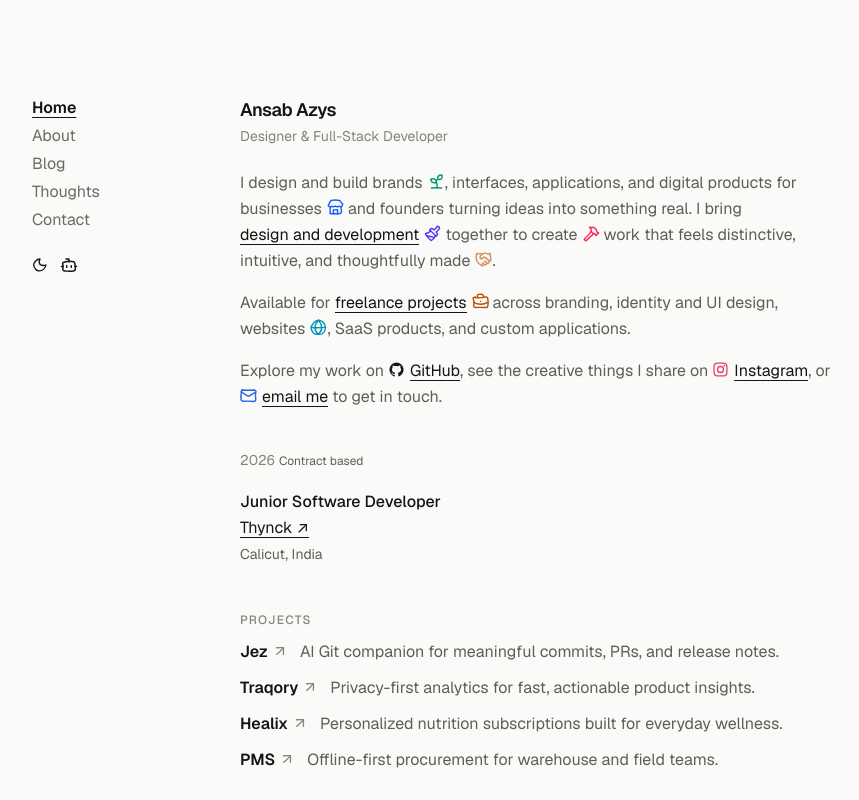
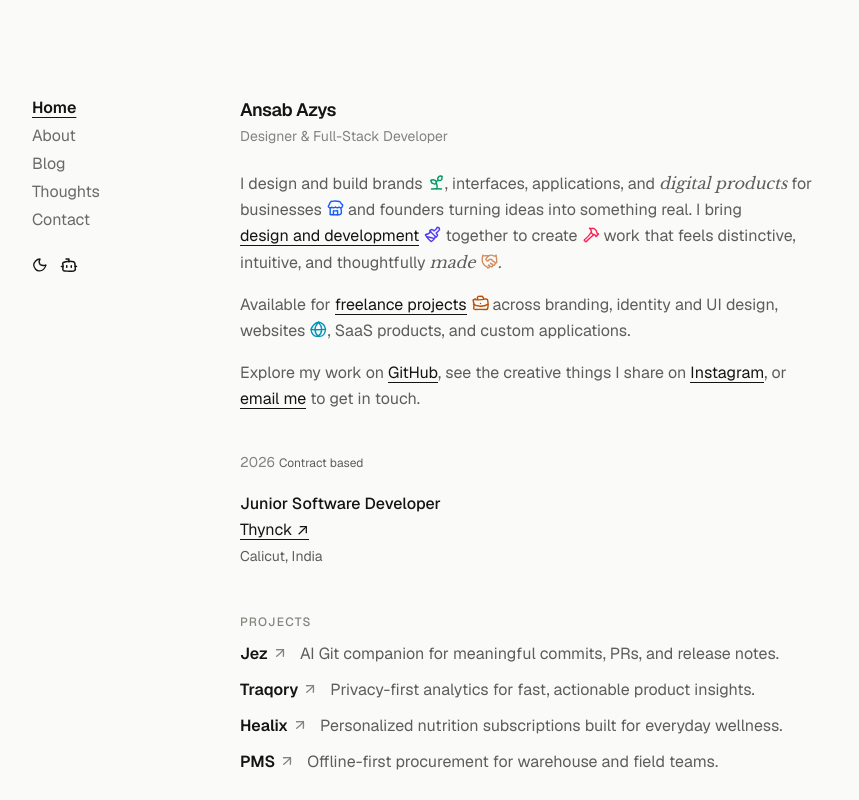
Before and after one commit to ansabazys/portfolio, a Next.js app: page / in a window 1280 px wide. Shown: the top 800 px of the page, without its empty margins (128-987 px from the left). Built offline with nearby package versions, Linux system fonts and the light colour scheme.

Commit message:
Refine home intro typography

```diff
--- a/app/globals.css
+++ b/app/globals.css
@@ -36,6 +36,7 @@
   --color-border-strong: #D5D3CC;
   --color-accent: #21201D;
   --font-sans: var(--font-geist-sans), -apple-system, BlinkMacSystemFont, "Segoe UI", Roboto, sans-serif;
+  --font-libre-baskerville: var(--font-libre-baskerville), Georgia, serif;
 }
 
 html {
--- a/app/layout.tsx
+++ b/app/layout.tsx
@@ -1,5 +1,5 @@
 import type { Metadata } from "next";
-import { Geist } from "next/font/google";
+import { Geist, Libre_Baskerville } from "next/font/google";
 import Script from "next/script";
 import "./globals.css";
 import { PublicChrome } from "@/components/navigation/PublicChrome";
@@ -9,6 +9,13 @@
 const geistSans = Geist({
   variable: "--font-geist-sans",
   subsets: ["latin"],
+});
+
+const libreBaskerville = Libre_Baskerville({
+  variable: "--font-libre-baskerville",
+  subsets: ["latin"],
+  weight: ["400", "700"],
+  style: ["normal", "italic"],
 });
 
 export const metadata: Metadata = {
@@ -56,7 +63,7 @@
   children: React.ReactNode;
 }>) {
   return (
-    <html lang="en" className={geistSans.variable} suppressHydrationWarning data-scroll-behavior="smooth">
+    <html lang="en" className={`${geistSans.variable} ${libreBaskerville.variable}`} suppressHydrationWarning data-scroll-behavior="smooth">
       <head>
         <script
           dangerouslySetInnerHTML={{
--- a/components/home/Hero.tsx
+++ b/components/home/Hero.tsx
@@ -7,7 +7,7 @@
 import { siteConfig } from "@/lib/seo";
 import { projects } from "@/lib/projects";
 import { FAQAccordion } from "@/components/home/FAQAccordion";
-import { BrandIcon, BusinessIcon, CreateIcon, DesignIcon, EmailIcon, FreelanceIcon, GithubIcon, GlobeIcon, InstagramIcon, TogetherIcon } from "@/components/icons";
+import { BrandIcon, BusinessIcon, CreateIcon, DesignIcon, FreelanceIcon, GlobeIcon, TogetherIcon } from "@/components/icons";
 
 const projectSummaries: Record<string, string> = {
   traqory: "Privacy-first analytics for fast, actionable product insights.",
@@ -151,7 +151,11 @@
               </span>
               ,
             </span>{" "}
-            interfaces, applications, and digital products for{" "}
+            interfaces, applications, and{" "}
+            <span className="whitespace-nowrap font-libre-baskerville italic">
+              digital products
+            </span>{" "}
+            for{" "}
             <span className="whitespace-nowrap">
               businesses
               <span className="inline-flex items-center align-[-0.15em] ml-[5px]">
@@ -173,7 +177,7 @@
               </span>
             </span>{" "}
             work that feels distinctive, intuitive, and thoughtfully{" "}
-            <span className="whitespace-nowrap">
+            <span className="whitespace-nowrap font-libre-baskerville italic">
               made
               <span className="inline-flex items-center align-[-0.15em] ml-[5px]">
                 <TogetherIcon size={17} />
@@ -201,10 +205,6 @@
           </p>
           <p>
             Explore my work on{" "}
-            <span className="whitespace-nowrap">
-              <span className="inline-flex items-center align-[-0.15em] mr-[5px]">
-                <GithubIcon size={17} />
-              </span>
             <a
               href={siteConfig.github}
               target="_blank"
@@ -213,12 +213,7 @@
             >
               GitHub
             </a>
-            </span>
             , see the creative things I share on{" "}
-            <span className="whitespace-nowrap">
-              <span className="inline-flex items-center align-[-0.15em] mr-[5px]">
-                <InstagramIcon size={17} />
-              </span>
             <a
               href={siteConfig.instagram}
               target="_blank"
@@ -227,19 +222,13 @@
             >
               Instagram
             </a>
-            </span>
             , or{" "}
-            <span className="whitespace-nowrap">
-              <span className="inline-flex items-center align-[-0.15em] mr-[5px]">
-                <EmailIcon size={17} />
-              </span>
             <a
               href={`mailto:${siteConfig.email}`}
               className="animated-underline text-[var(--text-primary)]"
             >
               email me
-              </a>
-            </span>{" "}
+            </a>{" "}
             to get in touch.
           </p>
         </motion.div>
--- a/components/icons/EmailIcon.tsx
+++ /dev/null
@@ -1,29 +0,0 @@
-import React from "react";
-import { IconProps } from "./BrandIcon";
-import { cn } from "@/lib/utils";
-
-export function EmailIcon({
-  size = 17,
-  className = "",
-  ...props
-}: IconProps) {
-  return (
-    <svg
-      xmlns="http://www.w3.org/2000/svg"
-      width={size}
-      height={size}
-      viewBox="0 0 24 24"
-      fill="none"
-      stroke="currentColor"
-      strokeWidth="2"
-      strokeLinecap="round"
-      strokeLinejoin="round"
-      className={cn("text-[#2563EB]", className)}
-      aria-hidden="true"
-      {...props}
-    >
-      <path d="M21.57 7.44Q17.47 9.81 13.04 12.62C12.05 13.43 11.85 13.24 10.57 12.52Q6.27 10.22 1.94 6.78" />
-      <path d="M3.53 4.57Q12 4.73 20.01 4.28C21.17 4.38 21.56 4.78 22.56 5.93Q21.08 12 22.22 17.57C22.69 19.63 21.46 19.7 19.96 20.38Q12 19.55 4.33 20.16C2.2 19.65 1.99 19.16 1.48 18.45Q1.02 12 1.99 5.67C1.66 4.28 3.01 3.8 3.52 3.6Q4.22 3.75 3.52 4.23" />
-    </svg>
-  );
-}
--- a/components/icons/GithubIcon.tsx
+++ /dev/null
@@ -1,24 +0,0 @@
-import React from "react";
-import { IconProps } from "./BrandIcon";
-import { cn } from "@/lib/utils";
-
-export function GithubIcon({
-  size = 17,
-  className = "",
-  ...props
-}: IconProps) {
-  return (
-    <svg
-      xmlns="http://www.w3.org/2000/svg"
-      width={size}
-      height={size}
-      viewBox="0 0 24 24"
-      fill="currentColor"
-      className={cn("text-[#181717] dark:text-white", className)}
-      aria-hidden="true"
-      {...props}
-    >
-      <path d="M12,2.2467A10.00042,10.00042,0,0,0,8.83752,21.73419c.5.08752.6875-.21247.6875-.475,0-.23749-.01251-1.025-.01251-1.86249C7,19.85919,6.35,18.78423,6.15,18.22173A3.636,3.636,0,0,0,5.125,16.8092c-.35-.1875-.85-.65-.01251-.66248A2.00117,2.00117,0,0,1,6.65,17.17169a2.13742,2.13742,0,0,0,2.91248.825A2.10376,2.10376,0,0,1,10.2,16.65923c-2.225-.25-4.55-1.11254-4.55-4.9375a3.89187,3.89187,0,0,1,1.025-2.6875,3.59373,3.59373,0,0,1,.1-2.65s.83747-.26251,2.75,1.025a9.42747,9.42747,0,0,1,5,0c1.91248-1.3,2.75-1.025,2.75-1.025a3.59323,3.59323,0,0,1,.1,2.65,3.869,3.869,0,0,1,1.025,2.6875c0,3.83747-2.33752,4.6875-4.5625,4.9375a2.36814,2.36814,0,0,1,.675,1.85c0,1.33752-.01251,2.41248-.01251,2.75,0,.26251.1875.575.6875.475A10.0053,10.0053,0,0,0,12,2.2467Z" />
-    </svg>
-  );
-}
--- a/components/icons/InstagramIcon.tsx
+++ /dev/null
@@ -1,24 +0,0 @@
-import React from "react";
-import { IconProps } from "./BrandIcon";
-import { cn } from "@/lib/utils";
-
-export function InstagramIcon({
-  size = 17,
-  className = "",
-  ...props
-}: IconProps) {
-  return (
-    <svg
-      xmlns="http://www.w3.org/2000/svg"
-      width={size}
-      height={size}
-      viewBox="0 0 24 24"
-      fill="currentColor"
-      className={cn("text-[#E4405F]", className)}
-      aria-hidden="true"
-      {...props}
-    >
-      <path d="M17.34,5.46h0a1.2,1.2,0,1,0,1.2,1.2A1.2,1.2,0,0,0,17.34,5.46Zm4.6,2.42a7.59,7.59,0,0,0-.46-2.43,4.94,4.94,0,0,0-1.16-1.77,4.7,4.7,0,0,0-1.77-1.15,7.3,7.3,0,0,0-2.43-.47C15.06,2,14.72,2,12,2s-3.06,0-4.12.06a7.3,7.3,0,0,0-2.43.47A4.78,4.78,0,0,0,3.68,3.68,4.7,4.7,0,0,0,2.53,5.45a7.3,7.3,0,0,0-.47,2.43C2,8.94,2,9.28,2,12s0,3.06.06,4.12a7.3,7.3,0,0,0,.47,2.43,4.7,4.7,0,0,0,1.15,1.77,4.78,4.78,0,0,0,1.77,1.15,7.3,7.3,0,0,0,2.43.47C8.94,22,9.28,22,12,22s3.06,0,4.12-.06a7.3,7.3,0,0,0,2.43-.47,4.7,4.7,0,0,0,1.77-1.15,4.85,4.85,0,0,0,1.16-1.77,7.59,7.59,0,0,0,.46-2.43c0-1.06.06-1.4.06-4.12S22,8.94,21.94,7.88ZM20.14,16a5.61,5.61,0,0,1-.34,1.86,3.06,3.06,0,0,1-.75,1.15,3.19,3.19,0,0,1-1.15.75,5.61,5.61,0,0,1-1.86.34c-1,.05-1.37.06-4,.06s-3,0-4-.06A5.73,5.73,0,0,1,6.1,19.8,3.27,3.27,0,0,1,5,19.05a3,3,0,0,1-.74-1.15A5.54,5.54,0,0,1,3.86,16c0-1-.06-1.37-.06-4s0-3,.06-4A5.54,5.54,0,0,1,4.21,6.1,3,3,0,0,1,5,5,3.14,3.14,0,0,1,6.1,4.2,5.73,5.73,0,0,1,8,3.86c1,0,1.37-.06,4-.06s3,0,4,.06a5.61,5.61,0,0,1,1.86.34A3.06,3.06,0,0,1,19.05,5,3.06,3.06,0,0,1,19.8,6.1,5.61,5.61,0,0,1,20.14,8c.05,1,.06,1.37.06,4S20.19,15,20.14,16ZM12,6.87A5.13,5.13,0,1,0,17.14,12,5.12,5.12,0,0,0,12,6.87Zm0,8.46A3.33,3.33,0,1,1,15.33,12,3.33,3.33,0,0,1,12,15.33Z" />
-    </svg>
-  );
-}
--- a/components/icons/index.ts
+++ b/components/icons/index.ts
@@ -4,9 +4,6 @@
 export * from "./TogetherIcon";
 export * from "./BusinessIcon";
 export * from "./GlobeIcon";
-export * from "./GithubIcon";
-export * from "./InstagramIcon";
-export * from "./EmailIcon";
 export * from "./CreateIcon";
 export * from "./BotIcon";
 export * from "./TrashIcon";
```
Lines whose indentation alone changed are shown as unchanged.
